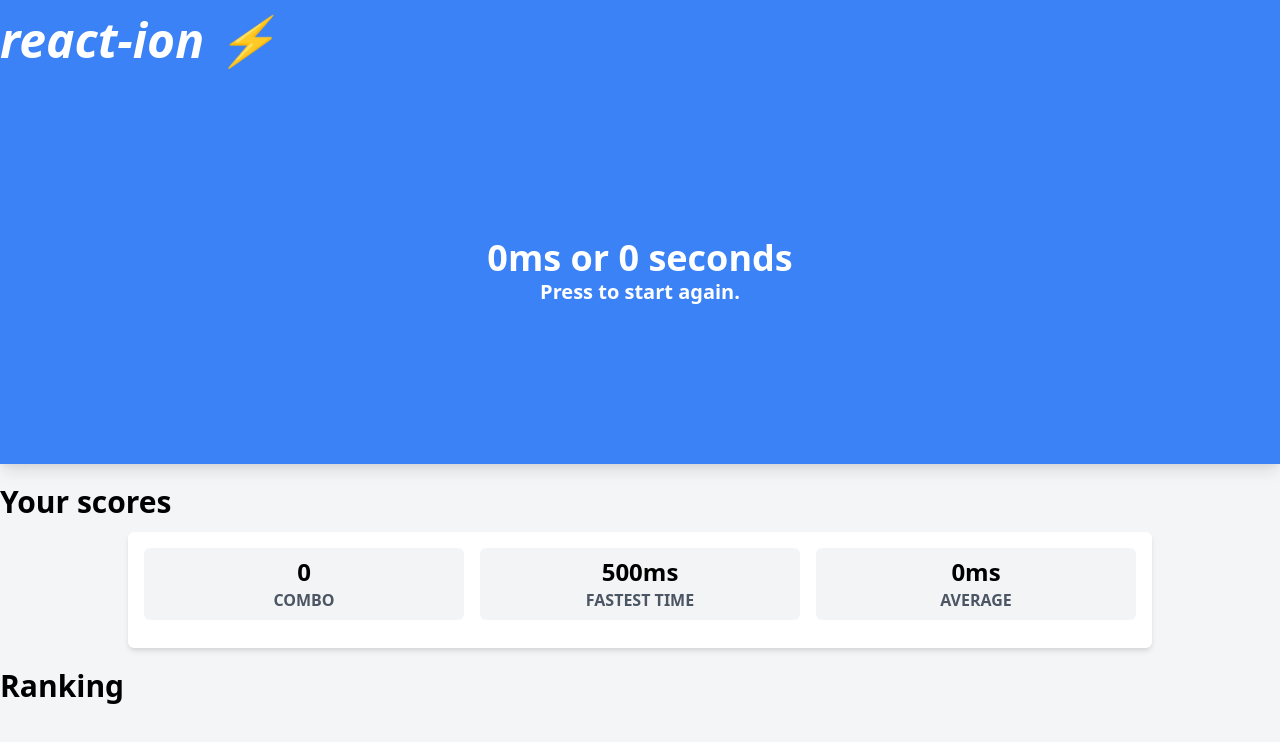
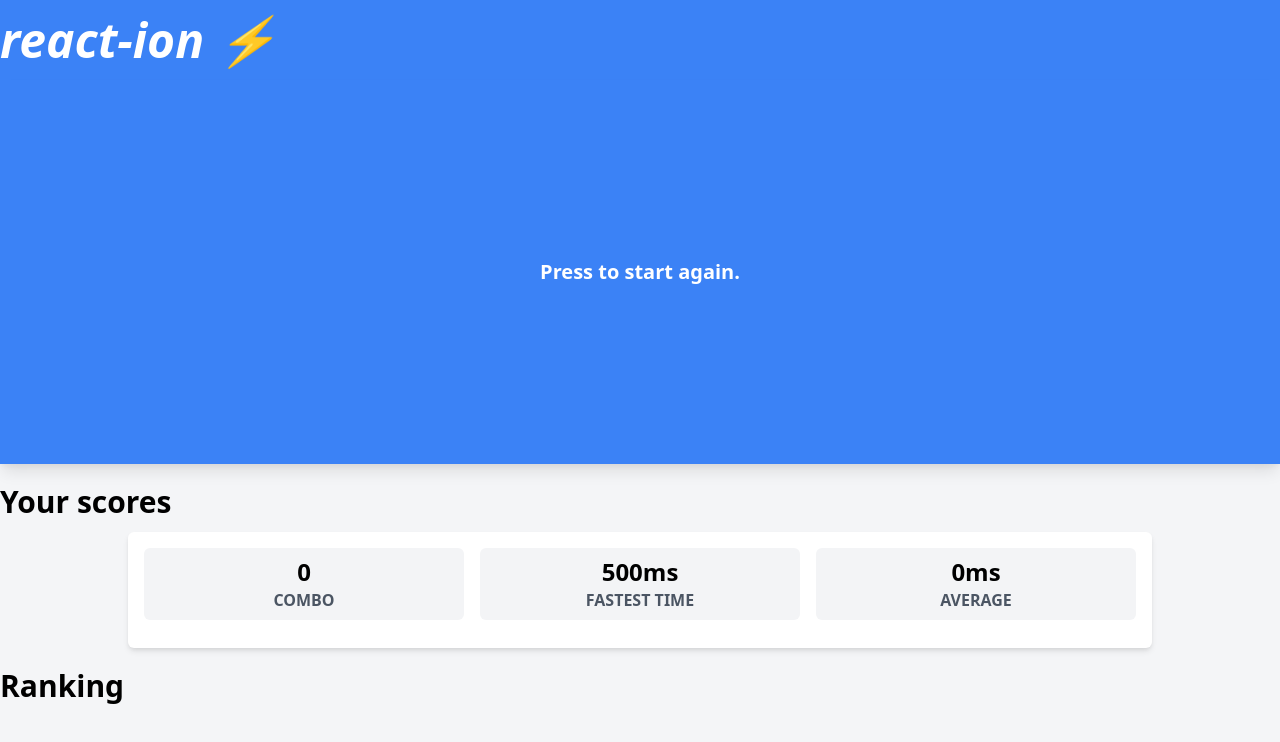
Before and after one commit to kibebr/react-reaction, a React app in the folder client/: page / in a window 1280 px wide. Shown: the top 742 px of the page. Built offline with nearby package versions, Linux system fonts and the light colour scheme.

Commit message:
when PAUSED, the time will only show up if the player played for at least once

```diff
--- a/client/src/index.tsx
+++ b/client/src/index.tsx
@@ -10,6 +10,7 @@ import {
   getAverage
 } from './utils/Math'
 import { getRandomFromRange } from './utils/Random'
+import { getLastElement } from './utils/Array'
 import { generateId } from './utils/Id'
 import classNames from 'classnames'
 import './index.css'
@@ -77,7 +78,9 @@ const App = (): JSX.Element => {
     } else if (state === 'PAUSED') {
       return (
         <>
-          <span>{offset}ms or {millisecondsToSeconds(offset)} seconds</span>
+          {times.length > 0 && (
+            <span>{getLastElement(times)}ms or {millisecondsToSeconds(getLastElement(times))} seconds</span>
+          )}
           <span className='text-xl'>Press to start again.</span>
         </>
       )
--- /dev/null
+++ b/client/src/utils/Array.ts
@@ -0,0 +1 @@
+export const getLastElement = <T>(arr: T[]): T => arr[arr.length - 1]
```
